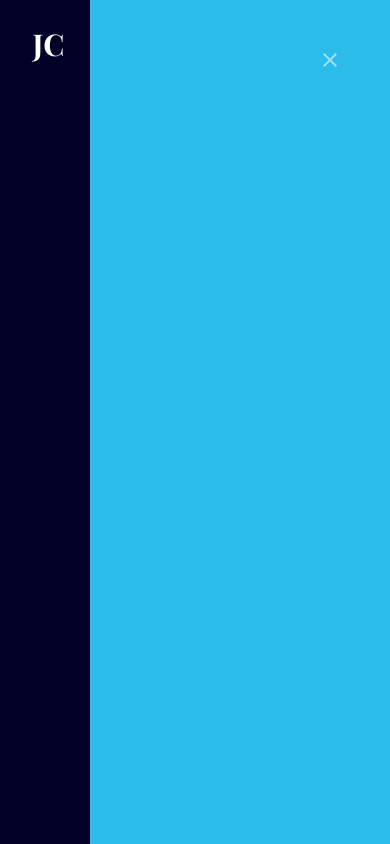
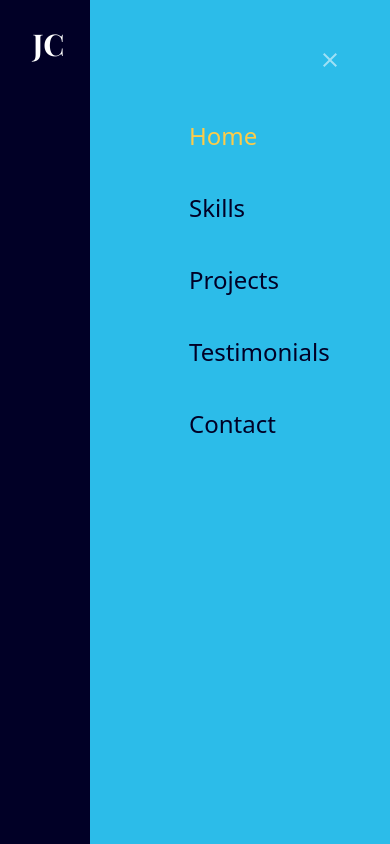
Before and after one commit to jConn4177/PersonalPortfolio, a React (Vite) app: page / in a window 390 px wide. Both pictures are taken after a click on the button 337 px from the left and 44 px from the top of the page. Built offline with nearby package versions, Linux system fonts and the light colour scheme; a web font is replaced by a local one.

Commit message:
added links to mobile navbar

```diff
--- a/src/scenes/Navbar.jsx
+++ b/src/scenes/Navbar.jsx
@@ -72,7 +72,33 @@
               </button>
             </div>
             {/* MENU ITEMS */}
-            <div className="flex flex-col"></div>
+            <div className="flex flex-col gap-10 ml-[33%] text-2xl text-deep-blue">
+              <Link
+                page="Home"
+                selectedPage={selectedPage}
+                setSelectedPage={setSelectedPage}
+              />
+              <Link
+                page="Skills"
+                selectedPage={selectedPage}
+                setSelectedPage={setSelectedPage}
+              />
+              <Link
+                page="Projects"
+                selectedPage={selectedPage}
+                setSelectedPage={setSelectedPage}
+              />
+              <Link
+                page="Testimonials"
+                selectedPage={selectedPage}
+                setSelectedPage={setSelectedPage}
+              />
+              <Link
+                page="Contact"
+                selectedPage={selectedPage}
+                setSelectedPage={setSelectedPage}
+              />
+            </div>
           </div>
         )}
       </div>
```
